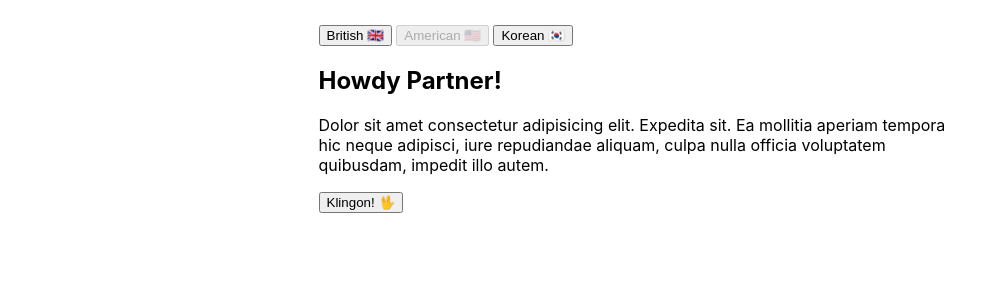
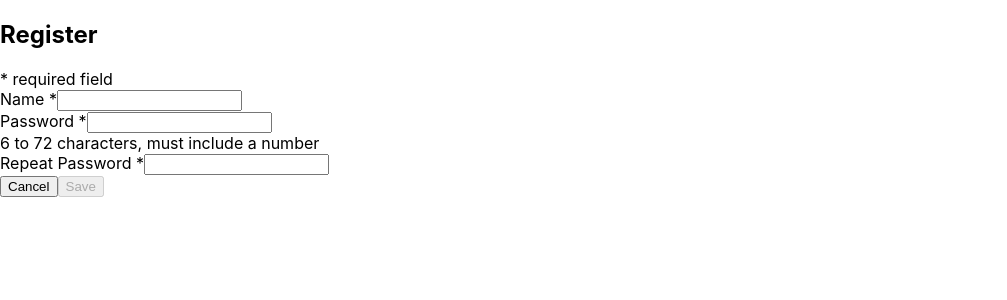
Before and after one commit to SterlingDWatts/react_playground, a React (Create React App) app: page / in a window 1280 px wide. Shown: the top 300 px of the page, without its empty margins (0-1007 px from the left). Built offline with nearby package versions, Linux system fonts and the light colour scheme.

Commit message:
Create Controled Registration Form

```diff
--- a/src/index.js
+++ b/src/index.js
@@ -1,9 +1,9 @@
 import React from 'react';
 import ReactDOM from 'react-dom';
-import AppLang from './lang-context/AppLang';
+import RegistrationForm from './registrationForm/registrationForm';
 import './index.css';
 
 ReactDOM.render(
-    <AppLang />,
+    <RegistrationForm />,
     document.getElementById('root')
 );
--- a/src/registrationForm/registrationForm.js
+++ b/src/registrationForm/registrationForm.js
@@ -1,23 +1,23 @@
 import React, { Component } from 'react';
 import ValidationError from '../validationError/validationError';
 
-export default class RegistrationForm extends Component {
+class RegistrationForm extends Component {
 
     constructor(props) {
         super(props);
-        this.state={
+        this.state = {
             name: {
                 value: '',
-                touched: false,
+                touched: false
             },
             password: {
                 value: '',
-                touched: false,
+                touched: false
             },
             repeatPassword: {
                 value: '',
-                touched: false,
-            },
+                touched: false
+            }
         }
     }
 
@@ -33,7 +33,7 @@ export default class RegistrationForm extends Component {
         this.setState({repeatPassword: {value: repeatPassword, touched: true}});
     }
 
-    validateName(fieldValue) {
+    validateName() {
         const name = this.state.name.value.trim();
         if (name.length === 0) {
             return 'Name is required';
@@ -43,11 +43,11 @@ export default class RegistrationForm extends Component {
     }
 
     validatePassword() {
-        const password =  this.state.password.value.trim();
+        const password = this.state.password.value.trim();
         if (password.length === 0) {
             return 'Password is required';
         } else if (password.length < 6 || password.length > 72) {
-            return 'Password must be between 6 and 72 characters';
+            return 'Password must be between 6 and 72 characters'
         } else if (!password.match(/[0-9]/)) {
             return 'Password must contain at least one number';
         }
@@ -70,17 +70,12 @@ export default class RegistrationForm extends Component {
         console.log('Password: ', password.value);
         console.log('Repeat Password: ', repeatPassword.value);
 
-        // Potentially submit these values to the server here.
+        // potentially submit these values to the server here
     }
 
     render() {
-
-        const nameError = this.validateName();
-        const passwordError = this.validatePassword();
-        const repeatPasswordError = this.validateRepeatPassword();
-
         return (
-            <form className='registration' onSubmit={e => this.handleSubmit(e)}>
+            <form className='Registration' onSubmit={e => this.handleSubmit(e)} >
                 <h2>Register</h2>
                 <div className='registration__hint'>* required field</div>
                 <div className='form-group'>
@@ -93,7 +88,7 @@ export default class RegistrationForm extends Component {
                         onChange={e => this.updateName(e.target.value)}
                     />
                     {this.state.name.touched && (
-                        <ValidationError message={nameError} />
+                        <ValidationError message={this.validateName()} />
                     )}
                 </div>
                 <div className='form-group'>
@@ -106,7 +101,7 @@ export default class RegistrationForm extends Component {
                         onChange={e => this.updatePassword(e.target.value)}
                     />
                     {this.state.password.touched && (
-                        <ValidationError message={passwordError} />
+                        <ValidationError message={this.validatePassword()} />
                     )}
                     <div className='registration__hint'>6 to 72 characters, must include a number</div>
                 </div>
@@ -120,7 +115,7 @@ export default class RegistrationForm extends Component {
                         onChange={e => this.updateRepeatPassword(e.target.value)}
                     />
                     {this.state.repeatPassword.touched && (
-                        <ValidationError message={repeatPasswordError} />
+                        <ValidationError message={this.validateRepeatPassword()} />
                     )}
                 </div>
 
@@ -143,4 +138,7 @@ export default class RegistrationForm extends Component {
             </form>
         );
     }
+
 }
+
+export default RegistrationForm;
--- a/src/validationError/validationError.js
+++ b/src/validationError/validationError.js
@@ -1,12 +1,11 @@
 import React from 'react';
 
 export default function ValidationError(props) {
-
     if (props.message) {
         return (
-            <div className='error'>{props.message}</div>
+            <div className='error'>{ props.message }</div>
         );
     }
 
-    return <></>
+    return <></>;
 }
```
